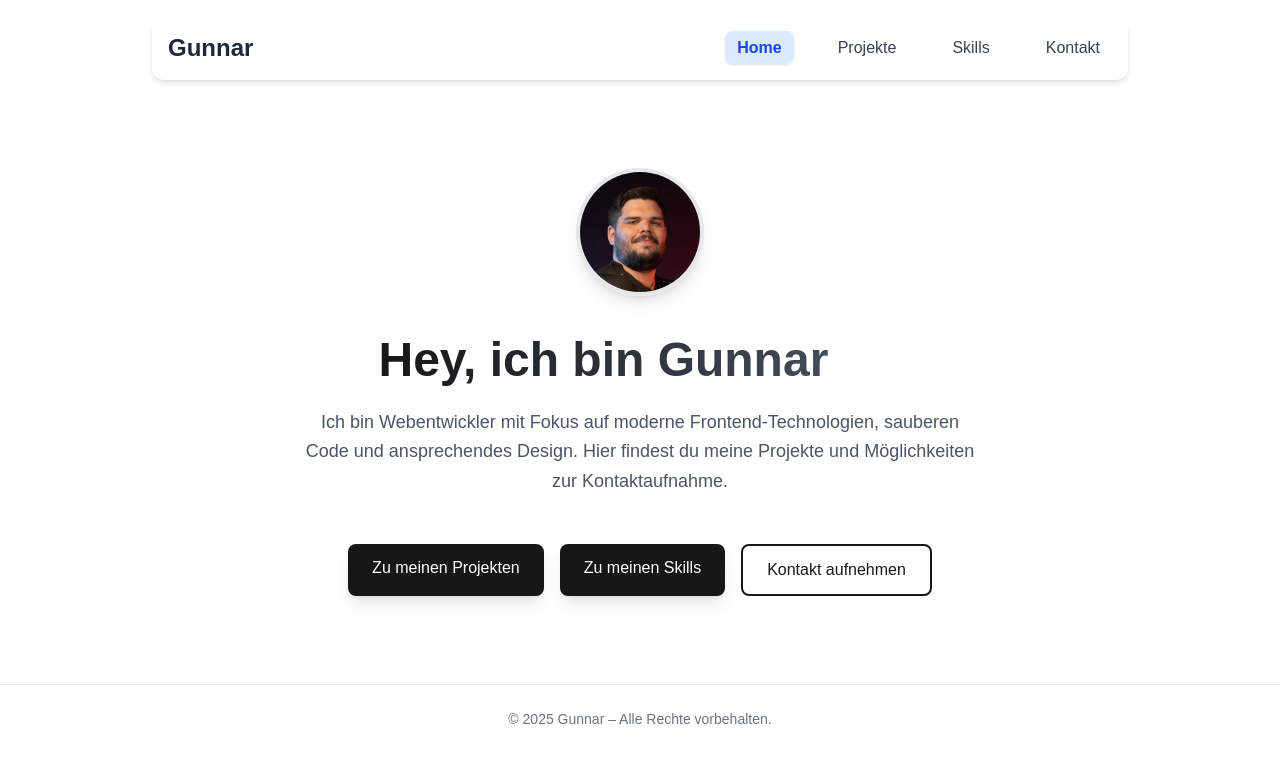
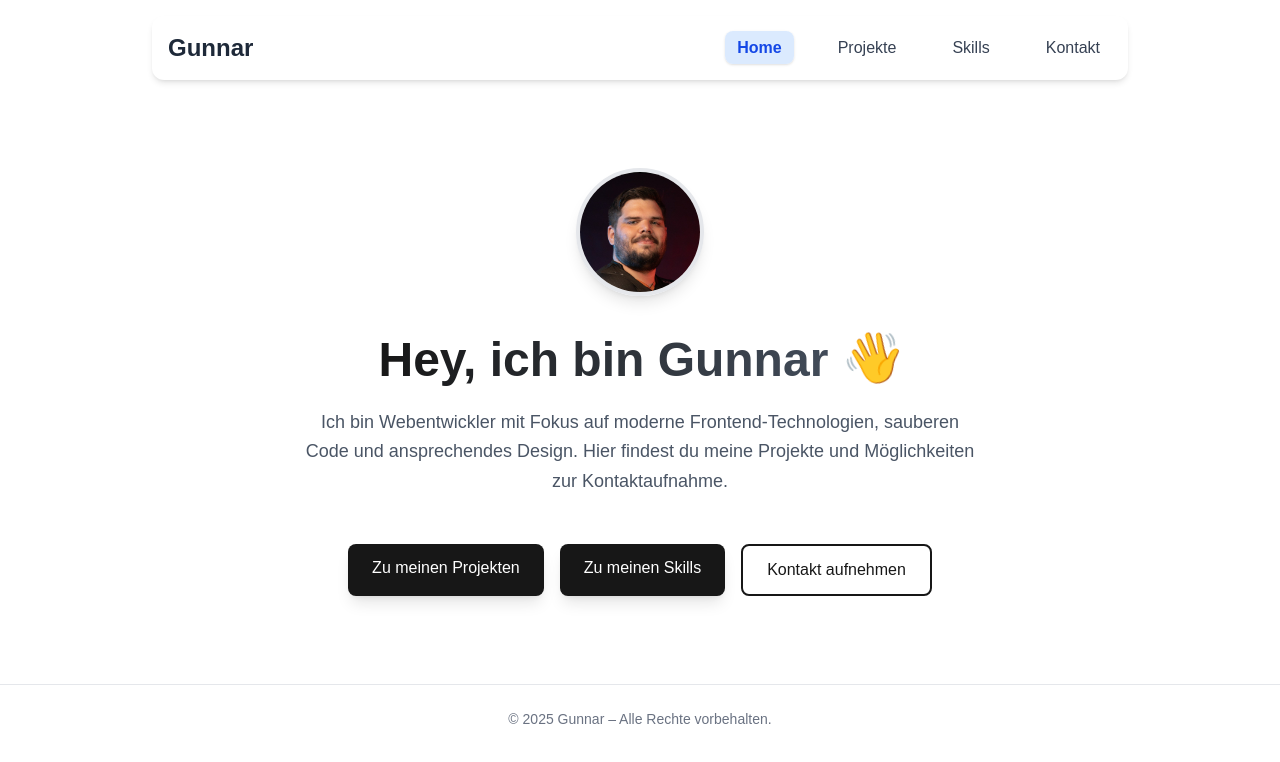
Before and after one commit to GunnarLuebbermann/my-portfolio, a Next.js app: page / in a window 1280 px wide. Shown: the top 762 px of the page. Built offline with nearby package versions, Linux system fonts and the light colour scheme.

Commit message:
fix waving hand + header

```diff
--- a/app/layout.tsx
+++ b/app/layout.tsx
@@ -14,7 +14,7 @@ export default function RootLayout({
   return (
     <html lang="de">
       <body className="bg-background text-foreground font-sans antialiased">
-        <header className="sticky top-0 z-50 w-full bg-white/80 dark:bg-gray-900/80 backdrop-blur-sm">
+        <header className="sticky top-0 z-50 w-full backdrop-blur-sm">
           <div className="mx-auto max-w-5xl px-6">
             <Navbar />
           </div>
--- a/app/page.tsx
+++ b/app/page.tsx
@@ -47,7 +47,7 @@ export default function HomePage() {
         variants={itemVariants}
         className="text-4xl md:text-5xl font-bold mb-4 bg-gradient-to-r from-foreground to-gray-600 bg-clip-text text-transparent py-2"
       >
-        Hey, ich bin Gunnar <WavingHand />
+        Hey, ich bin Gunnar <span className="text-foreground"><WavingHand /></span>
       </motion.h1>
 
       <motion.p
```
